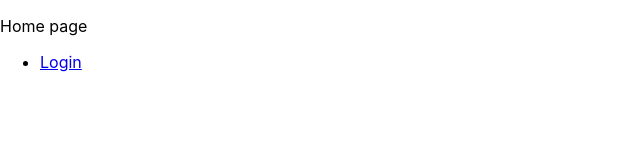
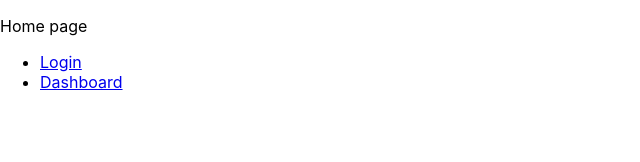
Before and after one commit to MiloBotDev/MiloBot-dashboard, a React (Create React App) app: page / in a window 1280 px wide. Shown: the top 162 px of the page, without its empty margins (0-640 px from the left). Built offline with nearby package versions, Linux system fonts and the light colour scheme.

Commit message:
add dashboard page

```diff
--- a/src/App.js
+++ b/src/App.js
@@ -5,6 +5,7 @@ import Login from './pages/Login';
 import Home from './pages/Home';
 import NotFound from './pages/NotFound';
 import { useState } from 'react';
+import Dashboard from './pages/Dashboard';
 
 const initialUserState = {
   loggedIn: true
@@ -19,6 +20,7 @@ function App() {
         <Route path="/">
           <Route index element={<Home />} />
           <Route path="login" element={<Login userState={userState}/>} />
+          <Route path="dashboard" element={<Dashboard />} />
           <Route path="*" element={<NotFound />} />
         </Route>
       </Routes>
--- /dev/null
+++ b/src/pages/Dashboard.js
@@ -0,0 +1,9 @@
+import React from 'react';
+
+const Dashboard = () => {
+  return (
+    <p>This is the bot dashboard</p>
+  )
+};
+
+export default Dashboard;
--- a/src/pages/Home.js
+++ b/src/pages/Home.js
@@ -9,6 +9,9 @@ const Home = () => {
       <li>
         <Link to="/login">Login</Link>
       </li>
+      <li>
+        <Link to="/dashboard">Dashboard</Link>
+      </li>
     </ul>
     </>
   )
```
